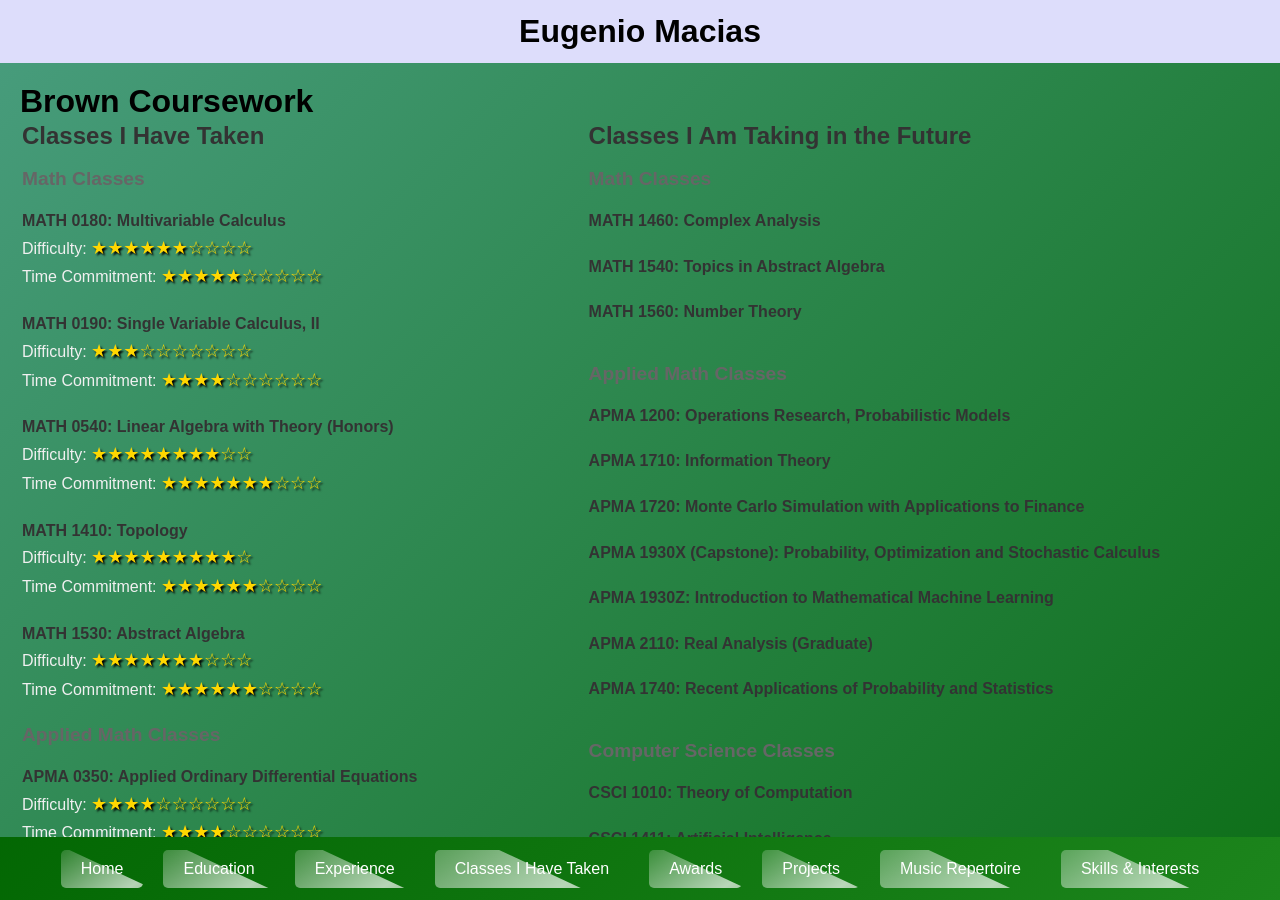
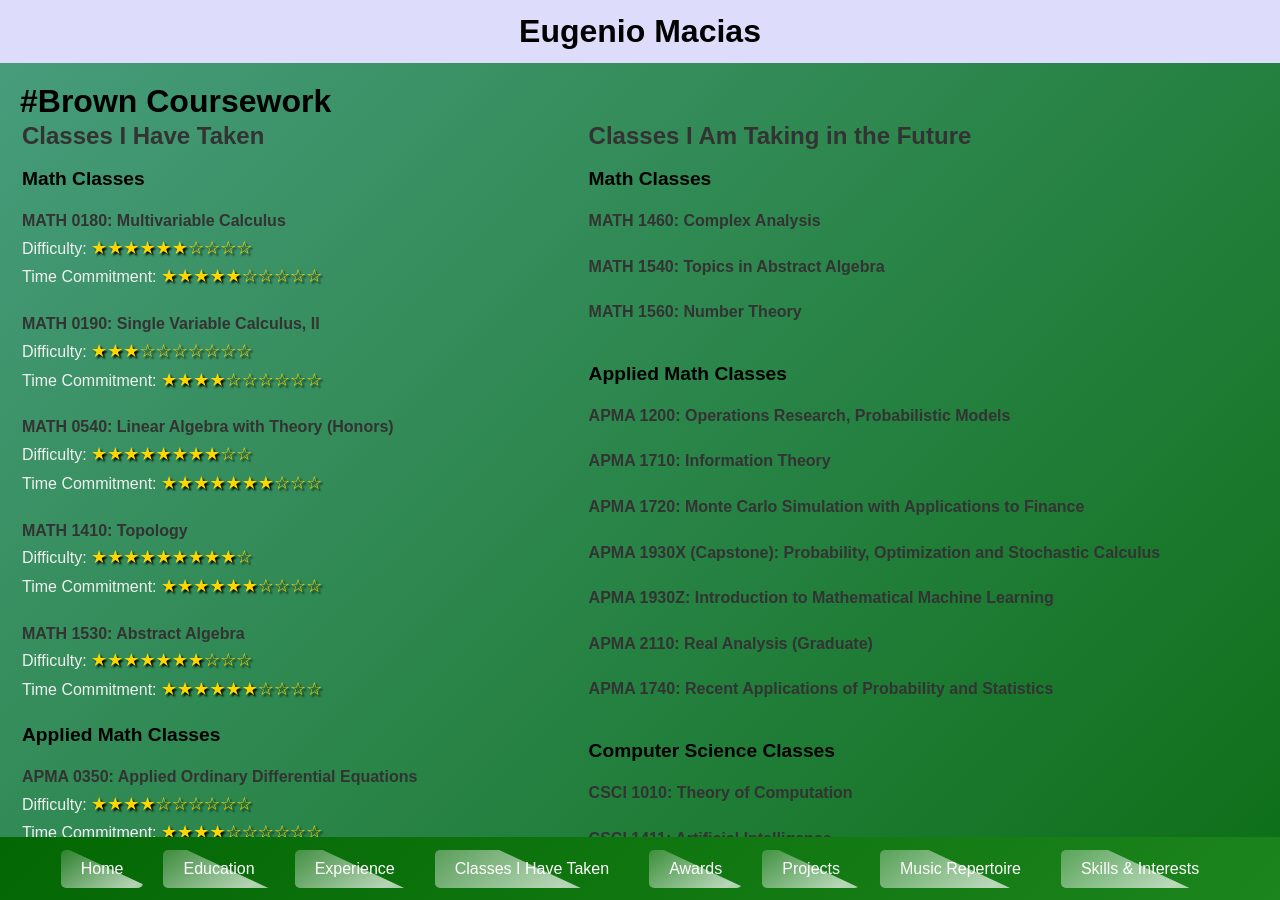
Before and after one commit to xXElGenio0203Xx/eugenio-macias.github.io, a Jekyll site: the page built from classes-i-have-taken.md, in a window 1280 px wide and 900 px high. Built offline with Jekyll 4.4.1, drawn with Linux system fonts in a browser that asks for light colours; some web fonts are replaced.

Commit message:
Update classes-i-have-taken.md

```diff
--- a/classes-i-have-taken.md
+++ b/classes-i-have-taken.md
@@ -3,33 +3,33 @@ layout: default
 title: Classes I Have Taken
 ---
 
-# Brown Coursework
+# #Brown Coursework
 
 <table style="width:100%;">
   <tr>
     <td style="vertical-align:top;">
 
       <h2>Classes I Have Taken</h2><br>
-      <h3>Math Classes</h3><br>
+      <h3 style="color: black;">Math Classes</h3><br>
       <p><strong>MATH 0180: Multivariable Calculus</strong><br> Difficulty: <span class="stars">★★★★★★☆☆☆☆</span><br> Time Commitment: <span class="stars">★★★★★☆☆☆☆☆</span></p>
       <p><strong>MATH 0190: Single Variable Calculus, II</strong><br> Difficulty: <span class="stars">★★★☆☆☆☆☆☆☆</span><br> Time Commitment: <span class="stars">★★★★☆☆☆☆☆☆</span></p>
       <p><strong>MATH 0540: Linear Algebra with Theory (Honors)</strong><br> Difficulty: <span class="stars">★★★★★★★★☆☆</span><br> Time Commitment: <span class="stars">★★★★★★★☆☆☆</span></p>
       <p><strong>MATH 1410: Topology</strong><br> Difficulty: <span class="stars">★★★★★★★★★☆</span><br> Time Commitment: <span class="stars">★★★★★★☆☆☆☆</span></p>
       <p><strong>MATH 1530: Abstract Algebra</strong><br> Difficulty: <span class="stars">★★★★★★★☆☆☆</span><br> Time Commitment: <span class="stars">★★★★★★☆☆☆☆</span></p>
 
-      <h3>Applied Math Classes</h3><br>
+      <h3 style="color: black;">Applied Math Classes</h3><br>
       <p><strong>APMA 0350: Applied Ordinary Differential Equations</strong><br> Difficulty: <span class="stars">★★★★☆☆☆☆☆☆</span><br> Time Commitment: <span class="stars">★★★★☆☆☆☆☆☆</span></p>
       <p><strong>APMA 0360: Applied Partial Differential Equations</strong><br> Difficulty: <span class="stars">★★★★★★☆☆☆☆</span><br> Time Commitment: <span class="stars">★★★★★☆☆☆☆☆</span></p>
       <p><strong>APMA 1655: Honors Statistical Inference I</strong><br> Difficulty: <span class="stars">★★★★★★★☆☆☆</span><br> Time Commitment: <span class="stars">★★★★★☆☆☆☆☆</span></p>
       <p><strong>APMA 1660: Statistical Inference II</strong><br> Difficulty: <span class="stars">★★★★★★☆☆☆☆</span><br> Time Commitment: <span class="stars">★★★☆☆☆☆☆☆☆</span></p>
 
-      <h3>Computer Science Classes</h3><br>
+      <h3 style="color: black;">Computer Science Classes</h3><br>
       <p><strong>CSCI 0170: Computer Science, An Integrated Introduction</strong><br> Difficulty: <span class="stars">★★★★★★★★☆☆</span><br> Time Commitment: <span class="stars">★★★★★★★★★☆</span></p>
       <p><strong>CSCI 0200: Programming Design, Data Structures & Algorithms</strong><br> Difficulty: <span class="stars">★★★★★★★☆☆☆</span><br> Time Commitment: <span class="stars">★★★★★★★★☆☆</span></p>
       <p><strong>CSCI 0330: Introduction to Computer Systems</strong><br> Difficulty: <span class="stars">★★★★★★★★☆☆</span><br> Time Commitment: <span class="stars">★★★★★★★★★★</span></p>
       <p><strong>CSCI 1515: Applied Cryptography</strong><br> Difficulty: <span class="stars">★★★★★★★☆☆☆</span><br> Time Commitment: <span class="stars">★★★★★★★☆☆☆</span></p>
 
-      <h3>Other Areas</h3><br>
+      <h3 style="color: black;">Other Areas</h3><br>
       <p><strong>ECON 1210: Intermediate Macroeconomics</strong><br> Difficulty: <span class="stars">★★★★☆☆☆☆☆☆</span><br> Time Commitment: <span class="stars">★★★★★☆☆☆☆☆</span></p>
       <p><strong>ECON 1620: Introduction to Econometrics</strong><br> Difficulty: <span class="stars">★★★★☆☆☆☆☆☆</span><br> Time Commitment: <span class="stars">★★★★★★☆☆☆☆</span></p>
       <p><strong>GRMN 0300: Intermediate German I</strong><br> Difficulty: <span class="stars">★★★☆☆☆☆☆☆☆</span><br> Time Commitment: <span class="stars">★★★☆☆☆☆☆☆☆</span></p>
@@ -42,20 +42,20 @@ title: Classes I Have Taken
     <td style="vertical-align:top;">
 
       <h2>Classes I Am Taking in the Future</h2><br>
-      <h3>Math Classes</h3><br>
+      <h3 style="color: black;">Math Classes</h3><br>
       <p><strong>MATH 1460: Complex Analysis</strong></p>
       <p><strong>MATH 1540: Topics in Abstract Algebra</strong></p>
       <p><strong>MATH 1560: Number Theory</strong></p> <br>
 
-      <h3>Applied Math Classes</h3><br>
+      <h3 style="color: black;">Applied Math Classes</h3><br>
       <p><strong>APMA 1200: Operations Research, Probabilistic Models</strong></p>
-<p><strong>APMA 1710: Information Theory</strong></p>
-<p><strong>APMA 1720: Monte Carlo Simulation with Applications to Finance</strong></p>
-<p><strong>APMA 1930X (Capstone): Probability, Optimization and Stochastic Calculus</strong></p>
-<p><strong>APMA 1930Z: Introduction to Mathematical Machine Learning</strong></p>
-<p><strong>APMA 2110: Real Analysis (Graduate)</strong></p>
-<p><strong>APMA 1740: Recent Applications of Probability and Statistics</strong></p><br>
-  <h3>Computer Science Classes</h3><br>
+      <p><strong>APMA 1710: Information Theory</strong></p>
+      <p><strong>APMA 1720: Monte Carlo Simulation with Applications to Finance</strong></p>
+      <p><strong>APMA 1930X (Capstone): Probability, Optimization and Stochastic Calculus</strong></p>
+      <p><strong>APMA 1930Z: Introduction to Mathematical Machine Learning</strong></p>
+      <p><strong>APMA 2110: Real Analysis (Graduate)</strong></p>
+      <p><strong>APMA 1740: Recent Applications of Probability and Statistics</strong></p><br>
+  <h3 style="color: black;">Computer Science Classes</h3><br>
   <p><strong>CSCI 1010: Theory of Computation</strong></p>
   <p><strong>CSCI 1411: Artificial Intelligence</strong></p>
   <p><strong>CSCI 1420: Machine Learning</strong></p>
@@ -66,7 +66,7 @@ title: Classes I Have Taken
   <p><strong>CSCI 1951L: Blockchains and Cryptocurrencies</strong></p>
   <p><strong>CSCI 1952Q: Algorithmic Aspects of Machine Learning</strong></p>
 
-  <h3>Economics</h3><br>
+  <h3 style="color: black;">Economics</h3><br>
   <p><strong>ECON 1630: Mathematical Econometrics</strong></p>
 
 </td>
```
